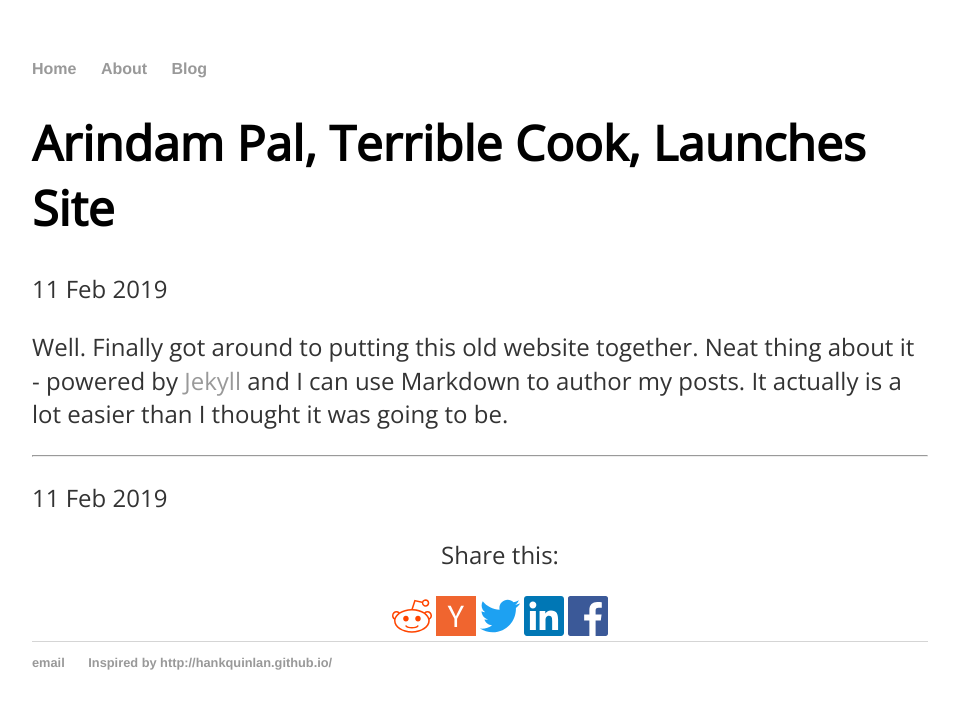
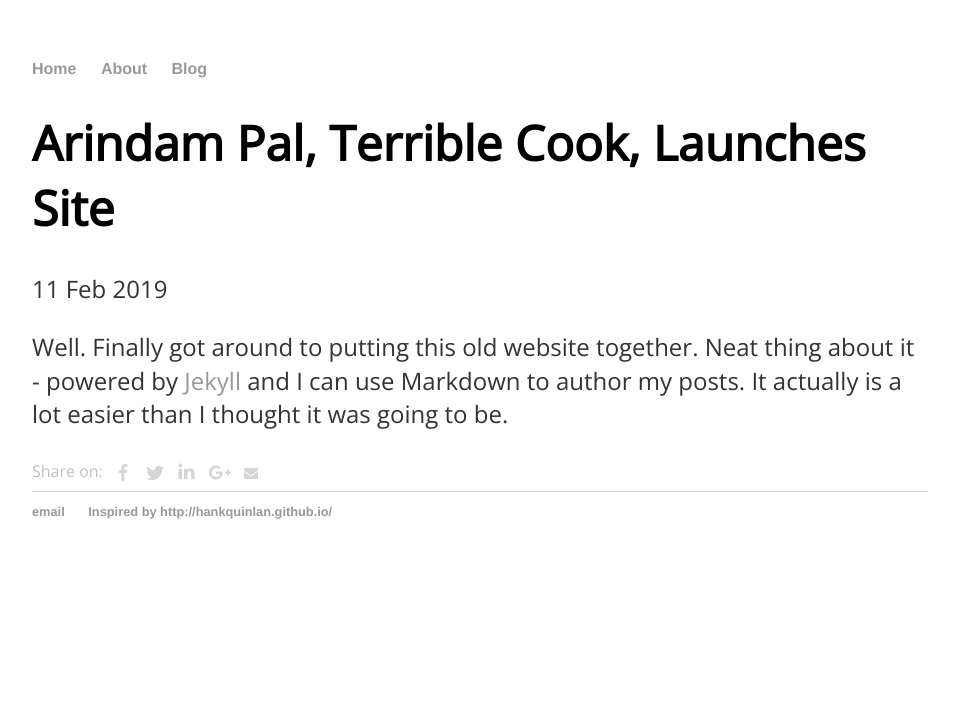
Before and after one commit to damnArin/damnArin.github.io, a Jekyll site: the page built from _posts/2019-02-11-Arindam-Pal-launches-blog.md, in a window 1280 px wide. Shown: the top 709 px of the page, without its empty margins (160-1119 px from the left). Built offline with Jekyll 4.4.1, drawn with Linux system fonts in a browser that asks for light colours.

Commit message:
share buttons

```diff
--- /dev/null
+++ b/_includes/share-buttons.html
@@ -0,0 +1,42 @@
+{% if include.pageurl != nil and include.pageurl != '' %}
+    {% assign pageurl = include.pageurl %}
+{% else %}
+    {% assign pageurl = page.url %}
+{% endif %}
+
+<style>
+#share-buttons {display: inline-block; vertical-align: middle; }
+#share-buttons:after {content: ""; display: block; clear: both;}
+#share-buttons > div {
+    position: relative;
+    text-align: left;
+    height: 36px;
+    width: 32px;
+    float: left;
+    text-align: center;
+}
+#share-buttons > div > svg {height: 16px; fill: #d5d5d5; margin-top: 10px;}
+#share-buttons > div:hover {cursor: pointer;}
+#share-buttons > div.facebook:hover > svg {fill: #3B5998;}
+#share-buttons > div.twitter:hover > svg {fill: #55ACEE;}
+#share-buttons > div.linkedin:hover > svg {fill: #0077b5;}
+#share-buttons > div.pinterest:hover > svg {fill: #CB2027;}
+#share-buttons > div.gplus:hover > svg {fill: #dd4b39;}
+#share-buttons > div.mail:hover > svg {fill: #7D7D7D;}
+#share-buttons > div.instagram:hover > svg {fill: #C73B92;}
+#share-buttons > div.facebook > svg {height: 18px; margin-top: 9px;}
+#share-buttons > div.twitter > svg {height: 20px; margin-top: 8px;}
+#share-buttons > div.linkedin > svg {height: 19px; margin-top: 7px;}
+#share-buttons > div.pinterest > svg {height: 20px; margin-top: 9px;}
+#share-buttons > div.gplus > svg {height: 17px; margin-top: 9px; position: relative; left: 1px;}
+#share-buttons > div.mail > svg {height: 14px; margin-top: 11px;}
+</style>
+
+<span style="color: silver;">Share on: </span><div id="share-buttons">
+    <div class="facebook" title="Share this on Facebook" onclick="window.open('http://www.facebook.com/share.php?u={{ site.url }}{{ pageurl }}');"><svg viewBox="0 0 1792 1792" xmlns="http://www.w3.org/2000/svg"><path d="M1343 12v264h-157q-86 0-116 36t-30 108v189h293l-39 296h-254v759h-306v-759h-255v-296h255v-218q0-186 104-288.5t277-102.5q147 0 228 12z"/></svg></div>
+    <div class="twitter" title="Share this on Twitter" onclick="window.open('http://twitter.com/home?status={{ site.url }}{{ pageurl }}');"><svg viewBox="0 0 1792 1792" xmlns="http://www.w3.org/2000/svg"><path d="M1684 408q-67 98-162 167 1 14 1 42 0 130-38 259.5t-115.5 248.5-184.5 210.5-258 146-323 54.5q-271 0-496-145 35 4 78 4 225 0 401-138-105-2-188-64.5t-114-159.5q33 5 61 5 43 0 85-11-112-23-185.5-111.5t-73.5-205.5v-4q68 38 146 41-66-44-105-115t-39-154q0-88 44-163 121 149 294.5 238.5t371.5 99.5q-8-38-8-74 0-134 94.5-228.5t228.5-94.5q140 0 236 102 109-21 205-78-37 115-142 178 93-10 186-50z"/></svg></div>
+    <div class="linkedin" title="Share this on Linkedin" onclick="window.open('https://www.linkedin.com/shareArticle?mini=true&url={{ site.url }}{{ pageurl }}&title=&summary=&source=');"><svg viewBox="0 0 1792 1792" xmlns="http://www.w3.org/2000/svg"><path d="M477 625v991h-330v-991h330zm21-306q1 73-50.5 122t-135.5 49h-2q-82 0-132-49t-50-122q0-74 51.5-122.5t134.5-48.5 133 48.5 51 122.5zm1166 729v568h-329v-530q0-105-40.5-164.5t-126.5-59.5q-63 0-105.5 34.5t-63.5 85.5q-11 30-11 81v553h-329q2-399 2-647t-1-296l-1-48h329v144h-2q20-32 41-56t56.5-52 87-43.5 114.5-15.5q171 0 275 113.5t104 332.5z"/></svg></div>
+    {% if page.image %}<div class="pinterest" title="Share this on Pinterest" onclick="window.open('https://pinterest.com/pin/create/button/?url=&media={{ site.url }}{{ page.image }}&description=');"><svg viewBox="0 0 1792 1792" xmlns="http://www.w3.org/2000/svg"><path d="M256 597q0-108 37.5-203.5t103.5-166.5 152-123 185-78 202-26q158 0 294 66.5t221 193.5 85 287q0 96-19 188t-60 177-100 149.5-145 103-189 38.5q-68 0-135-32t-96-88q-10 39-28 112.5t-23.5 95-20.5 71-26 71-32 62.5-46 77.5-62 86.5l-14 5-9-10q-15-157-15-188 0-92 21.5-206.5t66.5-287.5 52-203q-32-65-32-169 0-83 52-156t132-73q61 0 95 40.5t34 102.5q0 66-44 191t-44 187q0 63 45 104.5t109 41.5q55 0 102-25t78.5-68 56-95 38-110.5 20-111 6.5-99.5q0-173-109.5-269.5t-285.5-96.5q-200 0-334 129.5t-134 328.5q0 44 12.5 85t27 65 27 45.5 12.5 30.5q0 28-15 73t-37 45q-2 0-17-3-51-15-90.5-56t-61-94.5-32.5-108-11-106.5z"/></svg></div>{% endif %}
+    <div class="gplus" title="Share this on Google Plus" onclick="window.open('https://plus.google.com/share?url={{ site.url }}{{ pageurl }}');"><svg viewBox="0 0 2304 1792" xmlns="http://www.w3.org/2000/svg"><path d="M1437 913q0 208-87 370.5t-248 254-369 91.5q-149 0-285-58t-234-156-156-234-58-285 58-285 156-234 234-156 285-58q286 0 491 192l-199 191q-117-113-292-113-123 0-227.5 62t-165.5 168.5-61 232.5 61 232.5 165.5 168.5 227.5 62q83 0 152.5-23t114.5-57.5 78.5-78.5 49-83 21.5-74h-416v-252h692q12 63 12 122zm867-122v210h-209v209h-210v-209h-209v-210h209v-209h210v209h209z"/></svg></div>
+    <div class="mail" title="Share this through Email" onclick="window.open('mailto:?&body={{ site.url }}{{ pageurl }}');"><svg viewBox="0 0 1792 1792" xmlns="http://www.w3.org/2000/svg"><path d="M1792 710v794q0 66-47 113t-113 47h-1472q-66 0-113-47t-47-113v-794q44 49 101 87 362 246 497 345 57 42 92.5 65.5t94.5 48 110 24.5h2q51 0 110-24.5t94.5-48 92.5-65.5q170-123 498-345 57-39 100-87zm0-294q0 79-49 151t-122 123q-376 261-468 325-10 7-42.5 30.5t-54 38-52 32.5-57.5 27-50 9h-2q-23 0-50-9t-57.5-27-52-32.5-54-38-42.5-30.5q-91-64-262-182.5t-205-142.5q-62-42-117-115.5t-55-136.5q0-78 41.5-130t118.5-52h1472q65 0 112.5 47t47.5 113z"/></svg></div>
+</div>
--- a/_layouts/post.html
+++ b/_layouts/post.html
@@ -7,7 +7,7 @@
 
 <div class="post">
   {{ content }}
-  {% include share.html %}
+  {% include share-buttons.html %}
 </div>
 
 {% include disqus.html %}
```
